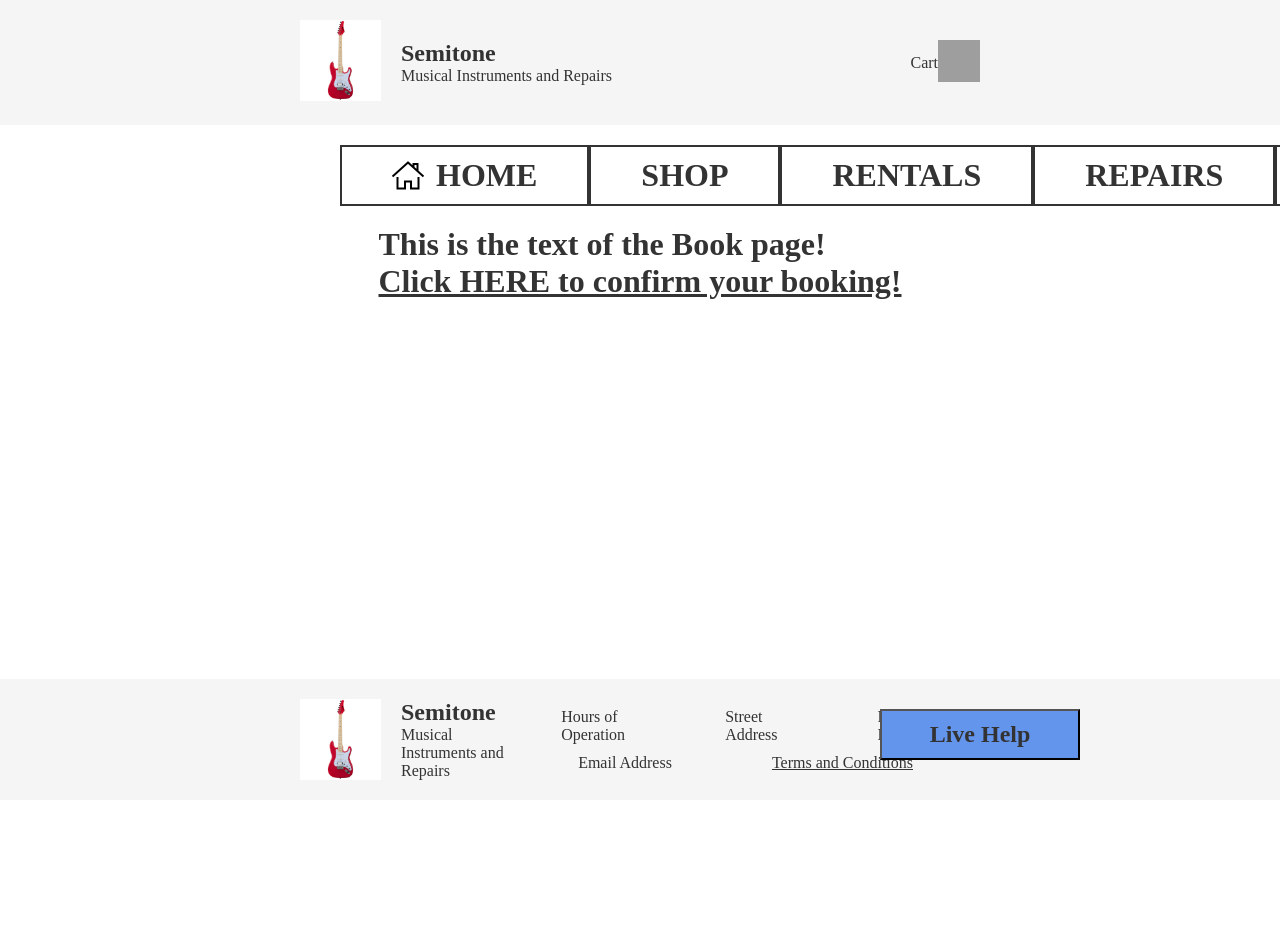
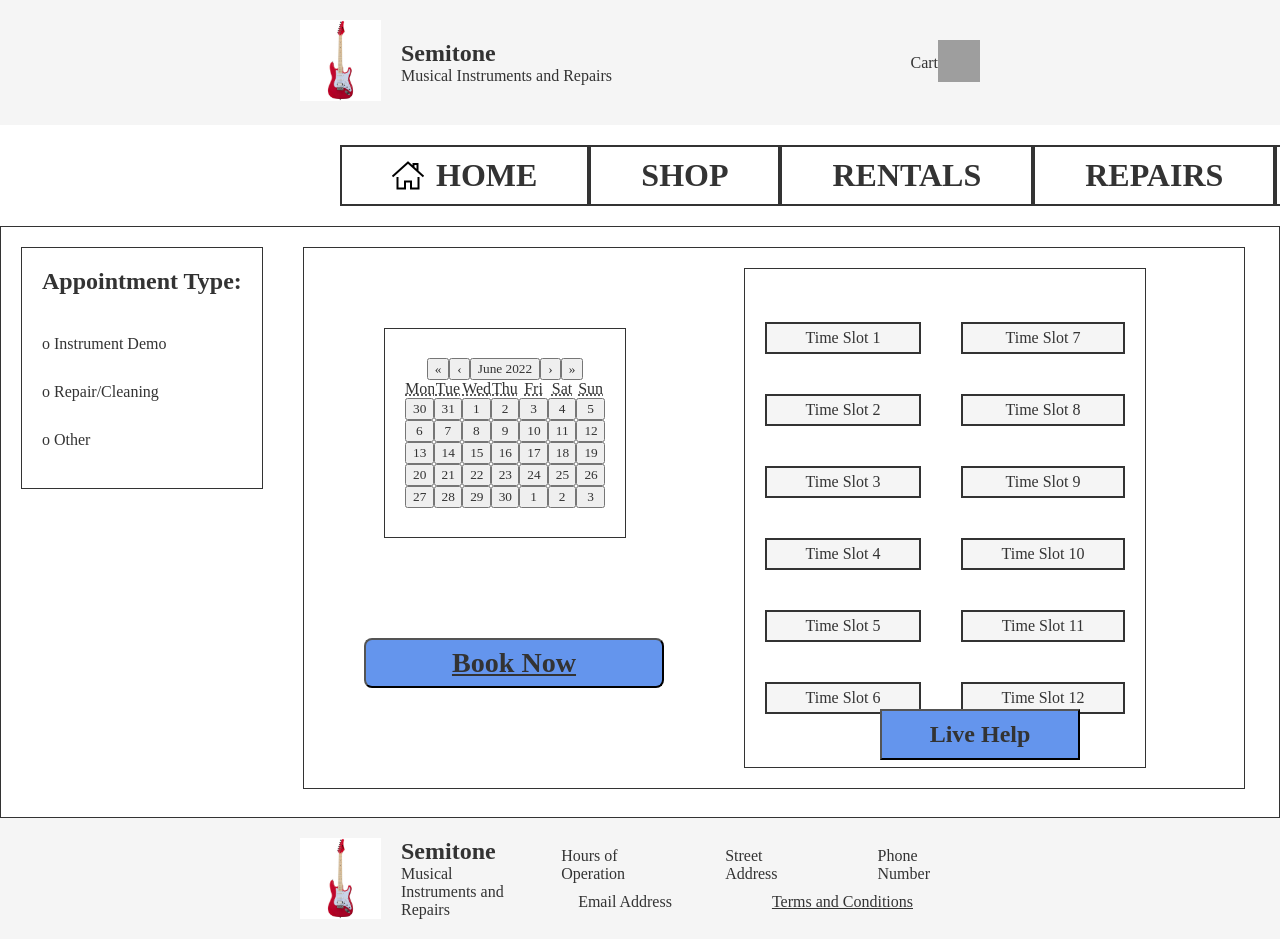
Before and after one commit to mwhit176/semitone-react-site, a React (Create React App) app: page /Book in a window 1280 px wide. Shown: the top 939 px of the page. Before the commit the page ends 800 px from the top, so only its background shows below. Built offline with nearby package versions, Linux system fonts and the light colour scheme; grey boxes are pictures that could not be loaded.

Commit message:
added booking page

```diff
--- a/package.json
+++ b/package.json
@@ -8,6 +8,7 @@
     "@testing-library/react": "^13.3.0",
     "@testing-library/user-event": "^13.5.0",
     "react": "^18.2.0",
+    "react-calendar": "^3.7.0",
     "react-dom": "^18.2.0",
     "react-router-dom": "^5.3.3",
     "react-scripts": "5.0.1",
--- a/src/Book.js
+++ b/src/Book.js
@@ -1,12 +1,66 @@
 import { Link } from "react-router-dom";
+import Calendar from "react-calendar";
+import "./styles/book.css"
 
 const Book = () => {
   return (
     <div className="book">
-      <h1>This is the text of the Book page!</h1>
-      <Link to="/BookConf">
-        <h1>Click HERE to confirm your booking!</h1>
-      </Link>
+      <div className="left-side">
+        <h2>Appointment Type:</h2>
+        <p>o Instrument Demo</p>
+        <p>o Repair/Cleaning</p>
+        <p>o Other</p>
+      </div>
+      <div className="right-side">
+        <div className="left-of-right-side">
+          <div className="calendar">
+            <Calendar />
+          </div>
+          <Link to="/BookConf">
+            <button className="book-now">
+              <h3>Book Now</h3>
+            </button>
+          </Link>
+        </div>
+        <div className="times-col">
+          <div>
+            Time Slot 1
+          </div>
+          <div>
+            Time Slot 2
+          </div>
+          <div>
+            Time Slot 3
+          </div>
+          <div>
+            Time Slot 4
+          </div>
+          <div>
+            Time Slot 5
+          </div>
+          <div>
+            Time Slot 6
+          </div>
+          <div>
+            Time Slot 7
+          </div>
+          <div>
+            Time Slot 8
+          </div>
+          <div>
+            Time Slot 9
+          </div>
+          <div>
+            Time Slot 10
+          </div>
+          <div>
+            Time Slot 11
+          </div>
+          <div>
+            Time Slot 12
+          </div>
+        </div>
+      </div>
     </div>
   );
 }
--- /dev/null
+++ b/src/styles/book.css
@@ -0,0 +1,97 @@
+
+.book {
+    padding: 20px 0;
+    display: flex;
+    flex-direction: row;
+    width: 1300px;
+    height: 550px;
+    text-align: center;
+    border: 1px solid;
+}
+
+.left-side {
+    padding: 20px;
+    margin: 0 20px;
+    display: flex;
+    flex-direction: column;
+    gap: 30px;
+    width: 200px;
+    height: 200px;
+    text-align: left;
+    border: 1px solid;
+}
+
+.left-side h2 {
+  margin-bottom: 10px;
+}
+
+.right-side {
+  padding: 20px;
+    margin: 0 20px;
+    display: flex;
+    flex-direction: row;
+    width: 900px;
+    height: 500px;
+    border: 1px solid;
+}
+
+.left-of-right-side {
+  padding: 20px;
+    margin: 0 20px;
+    display: flex;
+    flex-direction: column;
+    justify-content: center;
+    width: 300px;
+    height: 460px;
+}
+
+.calendar {
+  padding: 20px;
+  margin: 40px 20px;
+  display: flex;
+  justify-content: center;
+  align-items: center;
+  width: 200px;
+  height: 200px;
+  border: 1px solid;
+}
+
+.book-now {
+  background-color: cornflowerblue;
+  margin: 60px 0;
+  display: flex;
+  width: 300px;
+  height: 50px;
+  cursor: pointer;
+  border-radius: 8px;
+  text-align: center;
+  font-size: 24px;
+  font-weight: bold;
+  justify-content: center;
+  align-items: center;
+}
+
+.book-now h3 {
+  font-weight: bold;
+}
+
+.times-col {
+  display: flex;
+  flex-flow: column wrap;
+  margin-left: 40px;
+  width: 400px;
+  justify-content: center;
+  border: 1px solid;
+}
+
+.times-col div {
+  padding: 5px 20px;
+  background-color: whitesmoke;
+  cursor: pointer;
+  margin: 20px;
+  border: 2px solid;
+}
+
+.times-col div:hover {
+  background-color: grey;
+}
```
Also changed, not shown: 1 other file (tests, documents, lock files or other folders).
